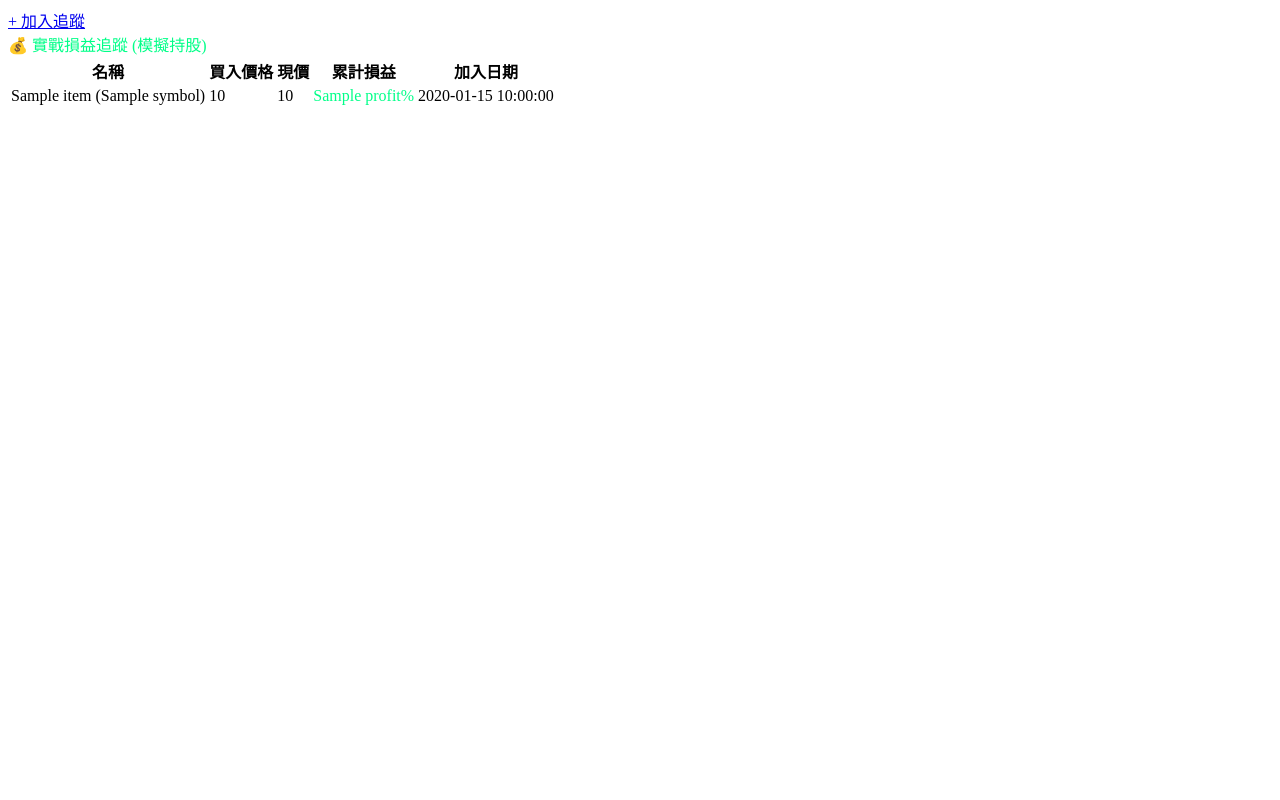
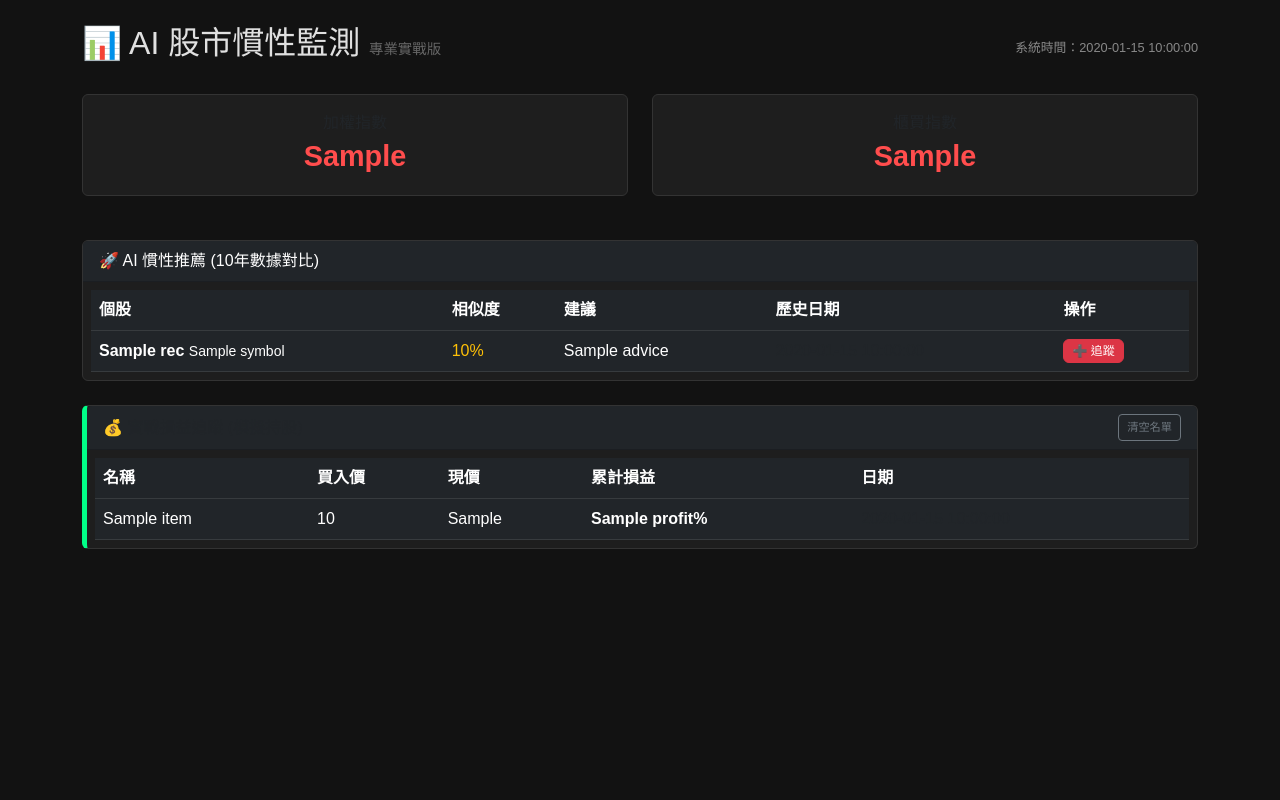
Before and after one commit to dannykao0715-code/stock-ai, a Flask app: template templates/index.html in a window 1280 px wide. Run offline with Flask 3, Linux system fonts and the light colour scheme; the template is opened without the code that fills it: most values are stand-ins (such as "Sample title", 1, 10 or a date in 2020).

Commit message:
Update index.html

```diff
--- a/templates/index.html
+++ b/templates/index.html
@@ -1,33 +1,77 @@
-<td>
-    <a href="/add_track/{{ rec.symbol }}" class="btn btn-sm btn-outline-danger">+ 加入追蹤</a>
-</td>
+<!DOCTYPE html>
+<html lang="zh-TW">
+<head>
+    <meta charset="UTF-8">
+    <meta name="viewport" content="width=device-width, initial-scale=1.0">
+    <title>AI 股市監測實戰版</title>
+    <link href="https://cdn.jsdelivr.net/npm/bootstrap@5.3.0/dist/css/bootstrap.min.css" rel="stylesheet">
+    <style>
+        body { background-color: #121212; color: #e0e0e0; font-family: "Microsoft JhengHei", sans-serif; }
+        .card { background-color: #1e1e1e; border: 1px solid #333; margin-bottom: 20px; }
+        .index-value { font-size: 1.8rem; font-weight: bold; color: #ff4d4d; }
+        .btn-track { font-size: 0.75rem; padding: 2px 8px; }
+        .profit-up { color: #ff4d4d; font-weight: bold; }
+        .profit-down { color: #00ff88; font-weight: bold; }
+    </style>
+</head>
+<body>
+<div class="container mt-4">
+    <div class="d-flex justify-content-between align-items-center mb-4">
+        <h2>📊 AI 股市慣性監測 <small style="font-size: 0.9rem; color: #666;">專業實戰版</small></h2>
+        <div class="text-end" style="font-size: 0.8rem; color: #888;">系統時間：{{ current_time }}</div>
+    </div>
 
-<div class="card mt-4">
-    <div class="card-header" style="color: #00ff88; border-bottom-color: #00ff88;">💰 實戰損益追蹤 (模擬持股)</div>
-    <div class="card-body">
-        <table class="table">
-            <thead>
-                <tr>
-                    <th>名稱</th>
-                    <th>買入價格</th>
-                    <th>現價</th>
-                    <th>累計損益</th>
-                    <th>加入日期</th>
-                </tr>
-            </thead>
-            <tbody>
-                {% for item in tracked_results %}
-                <tr>
-                    <td>{{ item.name }} ({{ item.symbol }})</td>
-                    <td>{{ item.buy_price }}</td>
-                    <td>{{ item.current_price }}</td>
-                    <td style="color: {{ '#ff4d4d' if item.profit > 0 else '#00ff88' }}">
-                        {{ '+' if item.profit > 0 }}{{ item.profit }}%
-                    </td>
-                    <td>{{ item.date }}</td>
-                </tr>
-                {% endfor %}
-            </tbody>
-        </table>
+    <div class="row mb-4">
+        <div class="col-6"><div class="card p-3 text-center"><div>加權指數</div><div class="index-value">{{ tw_idx }}</div></div></div>
+        <div class="col-6"><div class="card p-3 text-center"><div>櫃買指數</div><div class="index-value">{{ otc_idx }}</div></div></div>
+    </div>
+
+    <div class="card">
+        <div class="card-header bg-dark text-white">🚀 AI 慣性推薦 (10年數據對比)</div>
+        <div class="table-responsive p-2">
+            <table class="table table-dark table-hover mb-0">
+                <thead><tr><th>個股</th><th>相似度</th><th>建議</th><th>歷史日期</th><th>操作</th></tr></thead>
+                <tbody>
+                    {% for rec in recommendations %}
+                    <tr>
+                        <td><strong>{{ rec.name }}</strong> <small>{{ rec.symbol }}</small></td>
+                        <td class="text-warning">{{ rec.score }}%</td>
+                        <td>{{ rec.advice }}</td>
+                        <td class="text-muted">{{ rec.history_date }}</td>
+                        <td><a href="/add_track/{{ rec.symbol }}" class="btn btn-danger btn-track">➕ 追蹤</a></td>
+                    </tr>
+                    {% endfor %}
+                </tbody>
+            </table>
+        </div>
+    </div>
+
+    <div class="card mt-4" style="border-left: 5px solid #00ff88;">
+        <div class="card-header bg-dark d-flex justify-content-between align-items-center">
+            <span>💰 實戰損益追蹤 (模擬持股)</span>
+            <a href="/clear_watchlist" class="btn btn-sm btn-outline-secondary" style="font-size: 0.7rem;">清空名單</a>
+        </div>
+        <div class="table-responsive p-2">
+            <table class="table table-dark mb-0">
+                <thead><tr><th>名稱</th><th>買入價</th><th>現價</th><th>累計損益</th><th>日期</th></tr></thead>
+                <tbody>
+                    {% for item in tracked_results %}
+                    <tr>
+                        <td>{{ item.name }}</td>
+                        <td>{{ item.buy_price }}</td>
+                        <td>{{ item.curr_p }}</td>
+                        <td class="{{ 'profit-up' if item.profit > 0 else 'profit-down' }}">
+                            {{ '+' if item.profit > 0 }}{{ item.profit }}%
+                        </td>
+                        <td class="text-muted">{{ item.date }}</td>
+                    </tr>
+                    {% else %}
+                    <tr><td colspan="5" class="text-center text-muted">目前尚無追蹤標的，請點擊上方按鈕加入。</td></tr>
+                    {% endfor %}
+                </tbody>
+            </table>
+        </div>
     </div>
 </div>
+</body>
+</html>
```
